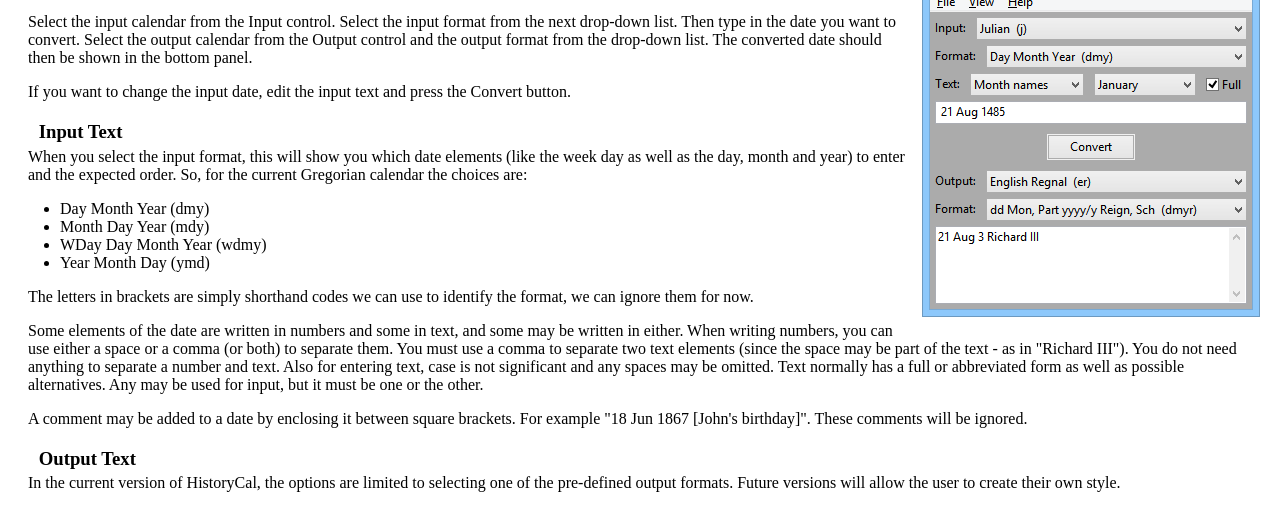
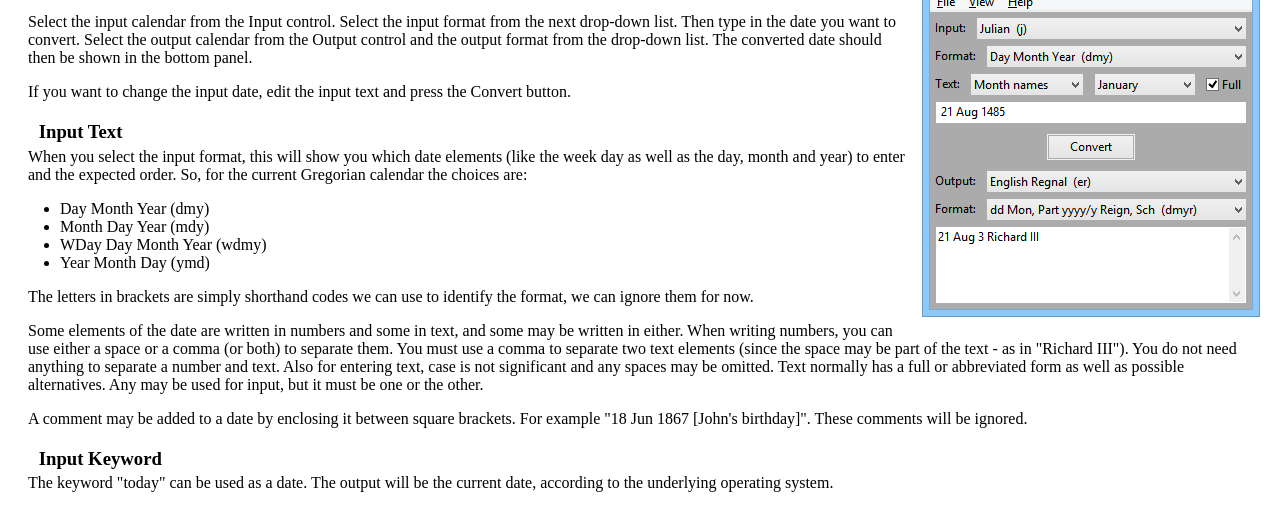
Before and after one commit to nickmat/HistoryCal, a plain HTML site: page website/man/convert.htm in a window 1280 px wide. Shown: the part 248-753 px from the top of the page. Drawn offline with Linux system fonts and the light colour scheme.

Commit message:
Add "today" keyword to website manual.

```diff
--- a/website/man/convert.htm
+++ b/website/man/convert.htm
@@ -72,6 +72,12 @@
  A comment may be added to a date by enclosing it between square brackets.
  For example "18 Jun 1867 [John's birthday]".
  These comments will be ignored.
+</p>
+
+<h3>Input Keyword</h3>
+<p>
+ The keyword "today" can be used as a date.
+ The output will be the current date, according to the underlying operating system.
 </p>
 
 <h3>Output Text</h3>
```
